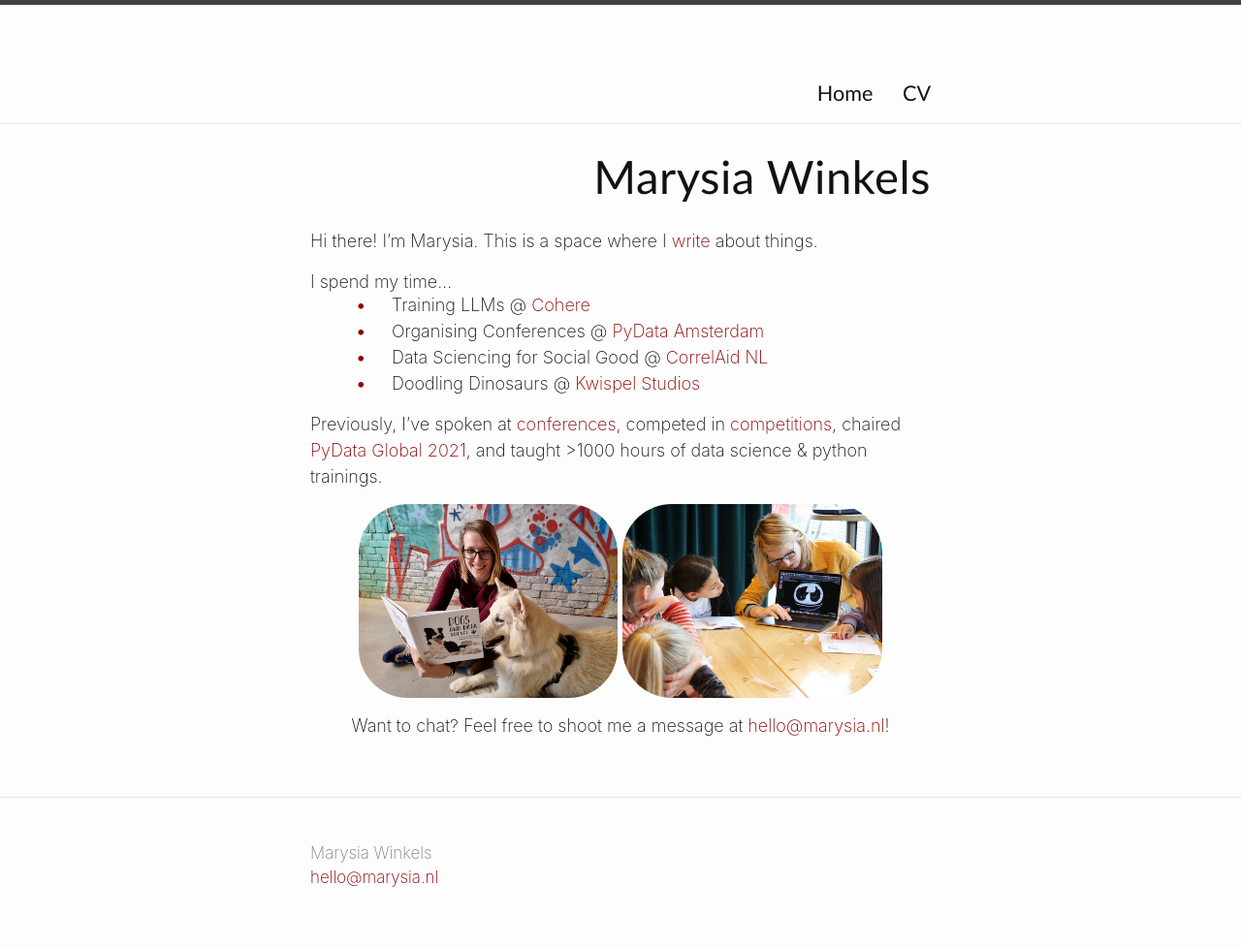
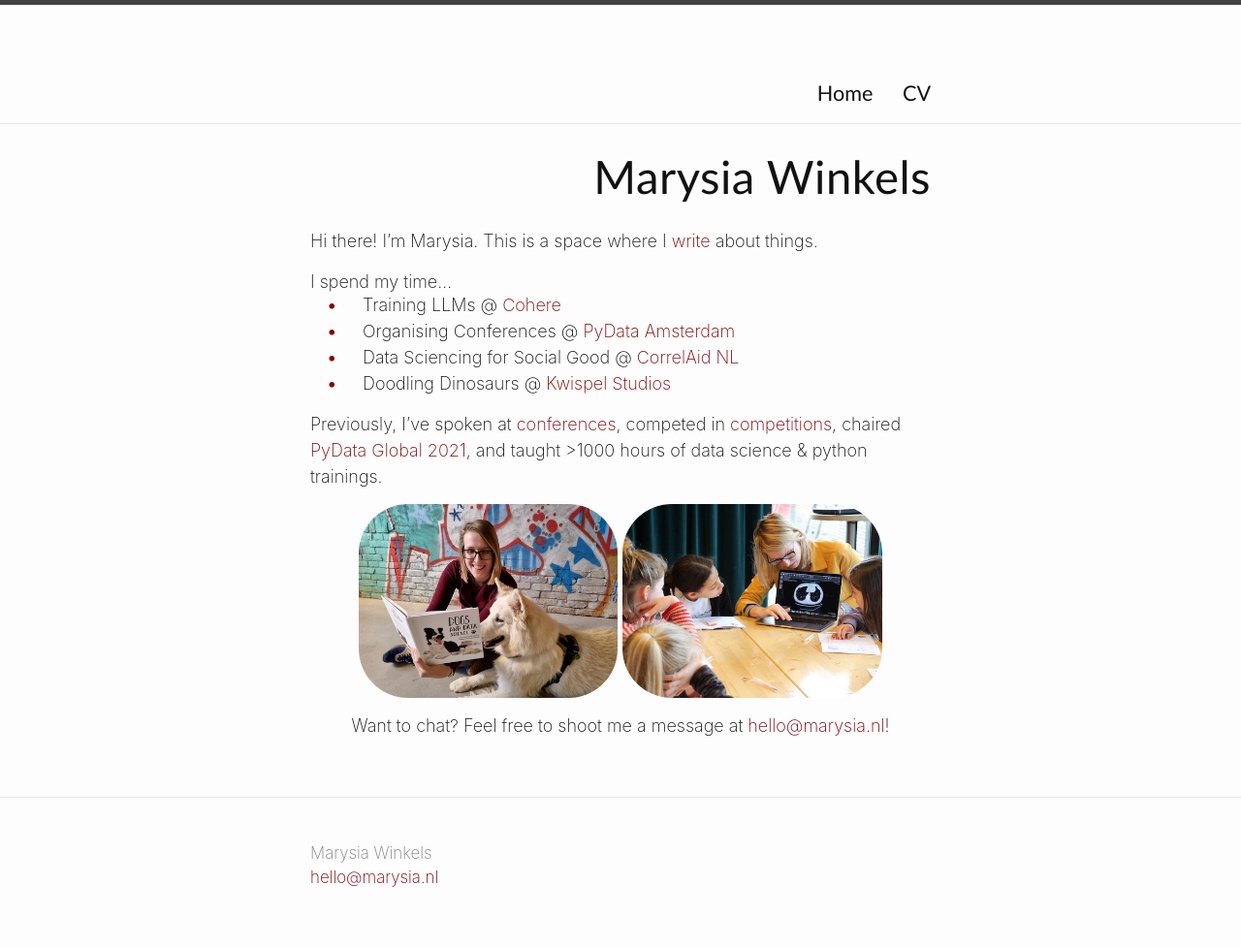
Before and after one commit to marysia/marysia.github.io, a Jekyll site: the page built from index.md, in a window 1280 px wide. Shown: the whole page at 97% size. Built offline with Jekyll 4.4.1, drawn with Linux system fonts in a browser that asks for light colours.

Commit message:
update css

```diff
--- a/_sass/minima/_base.scss
+++ b/_sass/minima/_base.scss
@@ -78,7 +78,8 @@
  * Lists
  */
 ul, ol {
-  margin-left: $spacing-unit;
+  margin-right: 5px;
+
 }
 
 li {
```
